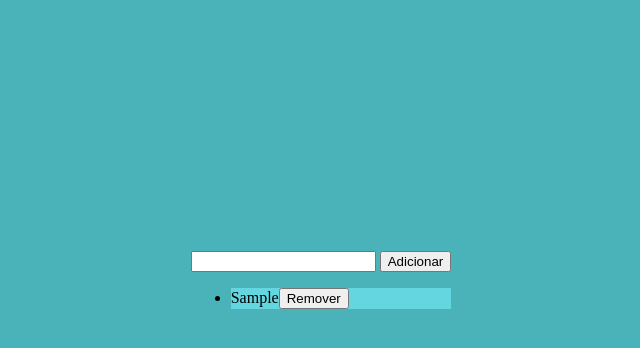
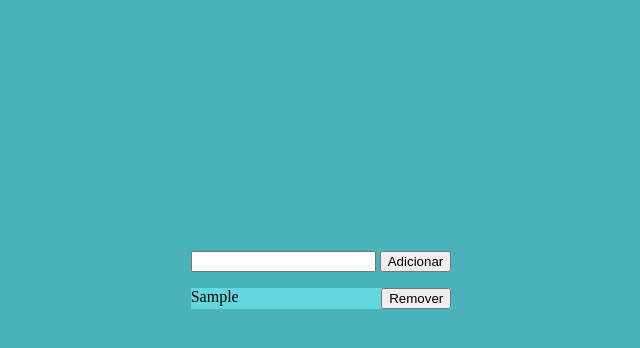
Before and after one commit to gabrielribeirobr/DOM-manipulation, a plain HTML site: page lista/index.html in a window 1280 px wide. Both pictures are taken after typing "Sample" into the empty fields and a click on the button "Adicionar". Shown: the whole page, without its empty margins (319-959 px from the left). Drawn offline with Linux system fonts and the light colour scheme.

Commit message:
add style to text, ul, liItem

```diff
--- a/lista/style.css
+++ b/lista/style.css
@@ -5,7 +5,22 @@ body{
     align-items: center;
     height: 70vh;
 }
+.txt{
+    width: 500px;
+}
 
+#ul{
+    padding: 0px;
+}
 .itemWrapper{
     background-color: rgb(99, 214, 223);
+    flex-direction: column;
+
 }
+
+.liItem{
+    display: flex;
+	justify-content: space-between;
+    gap: 3px;
+
+}
```
